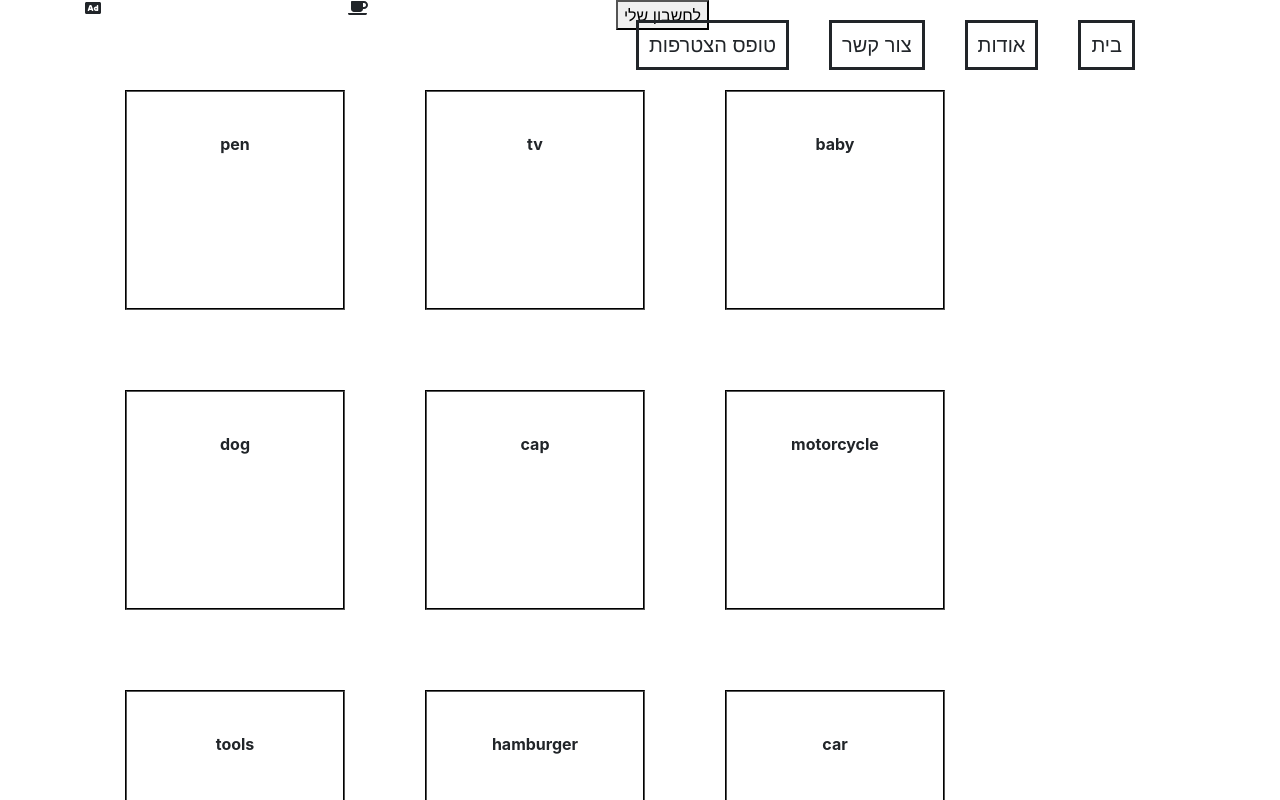
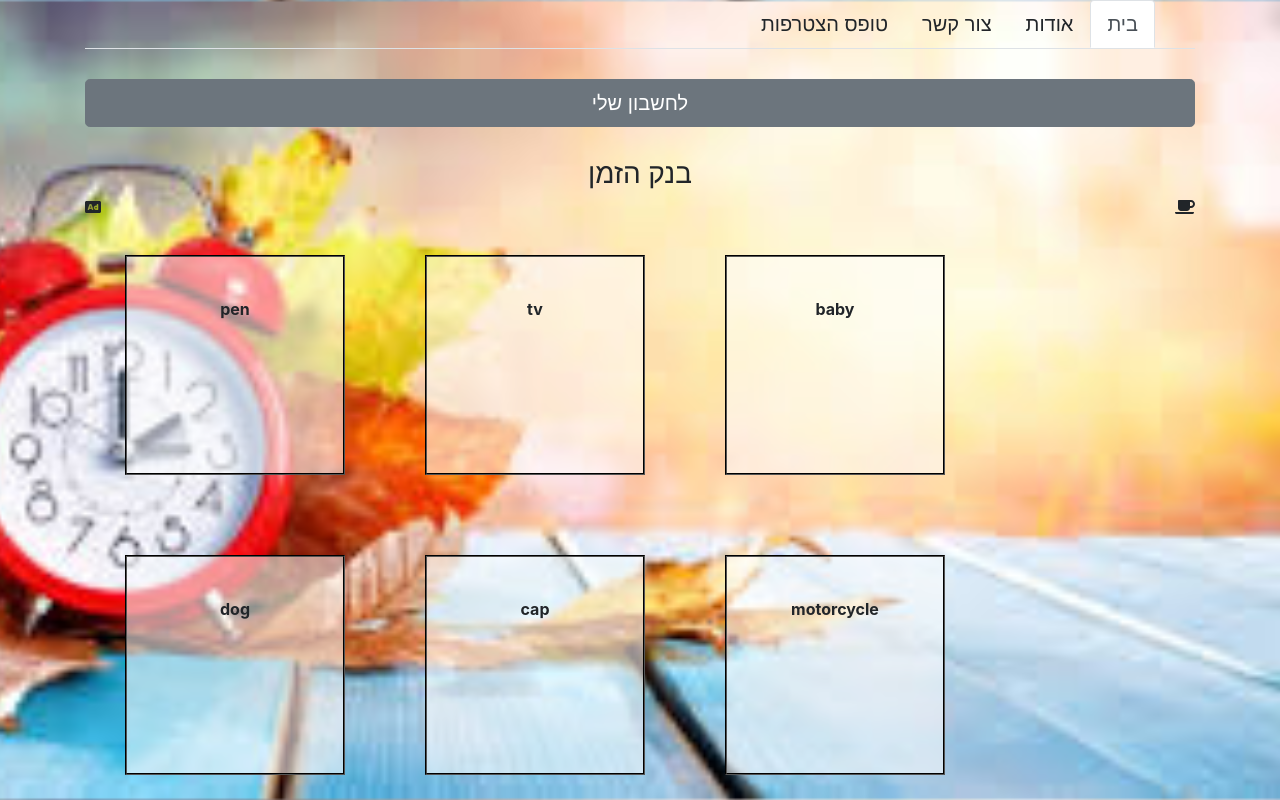
Before and after one commit to 45631/bank-hazman, a React (Vite) app in the folder client/: page / in a window 1280 px wide. Shown: the top 800 px of the page. Built offline with nearby package versions, Linux system fonts and the light colour scheme.

Commit message:
add header + css

```diff
--- a/client/src/Home.js
+++ b/client/src/Home.js
@@ -62,22 +62,29 @@ export class Home extends Component {
     return (
       <div className="container">
         <header>
-          <nav>
+          <ul className="nav nav-tabs">
+            <li className="nav-link active">בית</li>
+            <li className="nav-link " onClick={this.toAbout}>
+              אודות
+            </li>
+
+            <li className="nav-link " onClick={this.toContact}>
+              צור קשר
+            </li>
+            <li className="nav-link " onClick={this.toJoinForm}>
+              טופס הצטרפות
+            </li>
+          </ul>
           <button
+            type="button"
+            class="btn  btn-secondary btn-lg btn-block"
             onClick={() => {
               this.toAccount();
             }}
           >
             לחשבון שלי
           </button>
-
-            <ul>
-              <li>בית</li>
-              <li onClick={this.toAbout}>אודות</li>
-              <li onClick={this.toContact}>צור קשר</li>
-              <li onClick={this.toJoinForm}>טופס הצטרפות</li>
-            </ul>
-          </nav>
+          <h3 className="title">בנק הזמן</h3>
         </header>
         <FontAwesomeIcon icon={faCoffee} />
         <FontAwesomeIcon icon={faAd} />
--- a/client/style.css
+++ b/client/style.css
@@ -1,20 +1,37 @@
-body{
+body {
   direction: rtl;
-    font-family: Arial, Helvetica, sans-serif;
+  text-align: center;
+  background-image: url(./assets/home.jpg);
+  background-attachment: fixed;
+  background-repeat: no-repeat;
+  background-size: cover;
+  position: relative;
+  min-height: 700px;
 }
 
-.container{
+.container {
   display: flex;
   flex-wrap: wrap;
   justify-content: space-between;
-
+}
+header {
+  width: 100%;
+  text-align: center;
+}
+.btn-secondary {
+  margin-top: 30px;
+}
+.title {
+  margin-top: 30px;
+}
+.nav-tabs {
+  font-size: 20px;
 }
 
-
-.category{
+.category {
   display: inline-block;
-      border:2px groove black;
-    padding:40px;
+  border: 2px groove black;
+  padding: 40px;
   margin: 40px;
   background-color: rgba(255, 255, 255, 0.555);
   flex: 20px;
@@ -22,23 +39,8 @@ body{
   width: 220px;
   text-align: center;
   font-weight: bold;
+}
 
-
-}
-nav{
-    width: 100%;
-    height: 50px;
-
-}
-li{
-    border: solid;
-    display: inline;
-    margin: 20px;
-    padding: 10px;
-    font-size: 20px;
-
-
-}
-li:hover{
+li:hover {
   background-color: azure;
 }
```
Also changed, not shown: client/assets/home.jpg (added). Lines whose indentation alone changed are shown as unchanged.
